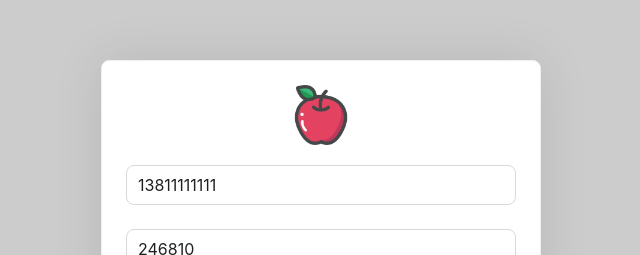
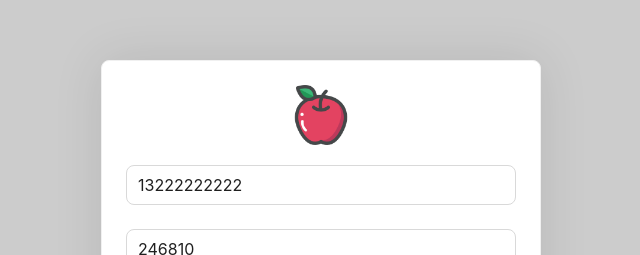
Before and after one commit to ZhangMin1998/react-pc-zm1, a React (Create React App) app: page /login in a window 1280 px wide. Shown: the part 160-415 px from the top of the page, without its empty margins (319-959 px from the left). Built offline with nearby package versions, Linux system fonts and the light colour scheme.

Commit message:
登录优化

```diff
--- a/src/pages/Login/index.js
+++ b/src/pages/Login/index.js
@@ -1,19 +1,23 @@
-import { Card, Form, Input, Button, Checkbox } from 'antd'
+import { Card, Form, Input, Button, Checkbox, message } from 'antd'
 import logo from '@/assets/image/logo.png'
 import './index.scss'
 import { useStore } from '@/store'
+import { useNavigate } from 'react-router-dom'
 
 const Login = () => {
   const store = useStore()
+  const navigate = useNavigate()
   const onFinish = async (values) => {
     // console.log('Success:', values)
     const { mobile, code } = values
     if (values.remember) {
       try {
         await store.loginStore.login({ mobile, code })
+        navigate('/', { replace: true })
+        message.success('登录成功')
       } catch (err) {
-        throw new Error(err.response?.data?.message || '登录失败')
-        // message.error(err.response?.data?.message || '登录失败')
+        console.log(err)
+        message.error(err.response?.data?.message || '登录失败')
       }
     }
   }
@@ -27,7 +31,7 @@ const Login = () => {
         {/* 子项用到的触发事件，需要在Form声明 */}
         <Form
           initialValues={{
-            mobile: '13811111111',
+            mobile: '13222222222',
             code: '246810',
             remember: true,
           }}
```
